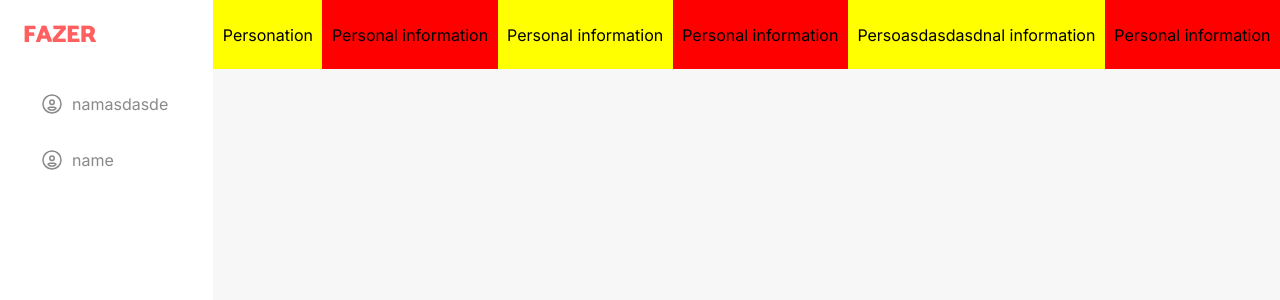
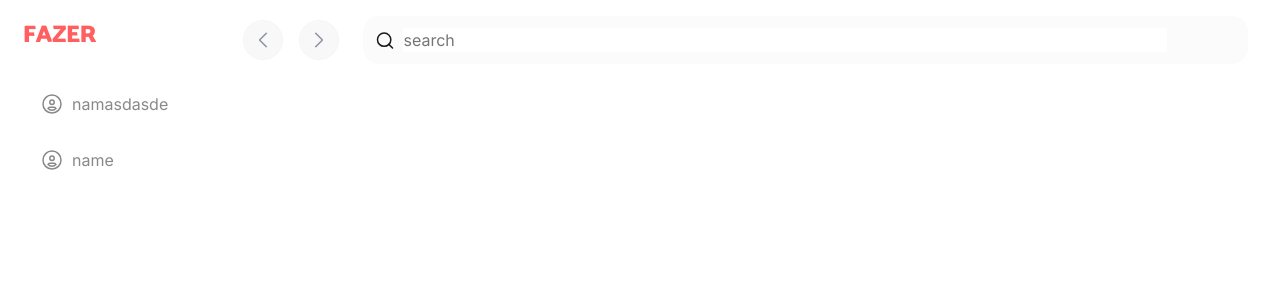
Before and after one commit to AnriDumbadze/music, a Next.js app: page / in a window 1280 px wide. Shown: the top 300 px of the page. Built offline with nearby package versions, Linux system fonts and the light colour scheme.

Commit message:
header component
I created header component

```diff
--- a/app/Colors/ColorsEnum.ts
+++ b/app/Colors/ColorsEnum.ts
@@ -4,5 +4,5 @@ export enum Colors {
   White = "white",
   Blue = "blue",
   Green = "green",
-    Purple = "purple"
+  Purple = "purple",
 }
--- a/app/Components/Navigation/Nav.tsx
+++ b/app/Components/AdminNavigation/Nav.tsx
@@ -17,7 +17,7 @@ const Navigation = () => {
           visible={true}
         />
         <NavItem
-          navContent={"Personal information"}
+          navContent={"Personasdasdasdal information"}
           backgroundColor={"yellow"}
           visible={true}
         />
--- a/app/Components/Aside/Aside.module.scss
+++ b/app/Components/Aside/Aside.module.scss
@@ -10,6 +10,7 @@
   flex-direction: column;
   padding: 24px;
   gap: 32px;
+
 }
 
 .menuItems {
--- /dev/null
+++ b/app/Components/Header/Header.module.scss
@@ -0,0 +1,33 @@
+.header {
+  padding: 16px 32px;
+  width: 100%;
+  background: #fff;
+}
+
+.headerContent {
+  display: flex;
+  width: 100%;
+  align-items: center;
+  gap: 24px;
+}
+
+.arrowContainer {
+  display: flex;
+  gap: 16px;
+}
+
+.searchContainer {
+  display: flex;
+  width: 100%;
+  padding: 12px 24px 12px 12px;
+  align-items: center;
+  gap: 8px;
+  border-radius: 16px;
+  background: #fbfbfb;
+}
+
+.noBorder {
+  width: 90%;
+  border: none;
+  outline: none;
+}
--- /dev/null
+++ b/app/Components/Header/Header.tsx
@@ -0,0 +1,32 @@
+import Icon from "../Icon/Icon";
+import styles from "./Header.module.scss"
+
+type Props = {
+
+  };
+  const Header = (props: Props) => {
+    return (
+
+        <div className={styles.header}>
+            <div className={styles.headerContent}>
+                <div className={styles.arrowContainer}>
+                    <Icon src={"./leftArr.png"} height={"40px"} width={"40px"}></Icon>
+                    <Icon src={"./rightArr.png"} height={"40px"} width={"40px"}></Icon>
+                </div>
+
+                <div className={styles.searchContainer}>
+                    <svg width="20" height="21" viewBox="0 0 20 21" fill="none" xmlns="http://www.w3.org/2000/svg">
+                    <path d="M9.16667 16.3333C12.8486 16.3333 15.8333 13.3486 15.8333 9.66667C15.8333 5.98477 12.8486 3 9.16667 3C5.48477 3 2.5 5.98477 2.5 9.66667C2.5 13.3486 5.48477 16.3333 9.16667 16.3333Z" stroke="#1A1A1A" stroke-width="1.5" stroke-linecap="round" stroke-linejoin="round"/>
+                    <path d="M17.4999 18L13.8749 14.375" stroke="#1A1A1A" stroke-width="1.5" stroke-linecap="round" stroke-linejoin="round"/>
+                    </svg>
+                    <input
+                    className={styles.noBorder}
+                    placeholder="search"
+                    />
+              </div>
+            </div>
+        </div>
+    );
+  };
+
+  export default Header;
--- a/app/page.tsx
+++ b/app/page.tsx
@@ -1,13 +1,14 @@
 import React from "react";
 import AsideMenu from "./Components/Aside/Aside";
 import styles from "./page.module.scss";
-import Navigation from "./Components/Navigation/Nav";
+import Navigation from "./Components/AdminNavigation/Nav";
+import Header from "./Components/Header/Header";
 
 const Home = () => {
   return (
     <div className={styles.mainContent}>
       <AsideMenu />
-      <Navigation />
+      <Header/>
     </div>
   );
 };
```
Also changed, not shown: app/Components/AddArtist/AddArtist.tsx (added, +20 -0 lines), app/Components/AddArtist/AddArtist.module.scss (added), app/Components/AdminNavigation/Nav.module.scss (renamed from app/Components/Navigation/Nav.module.scss), public/leftArr.png (added), public/rightArr.png (added). Lines whose indentation alone changed are shown as unchanged.
